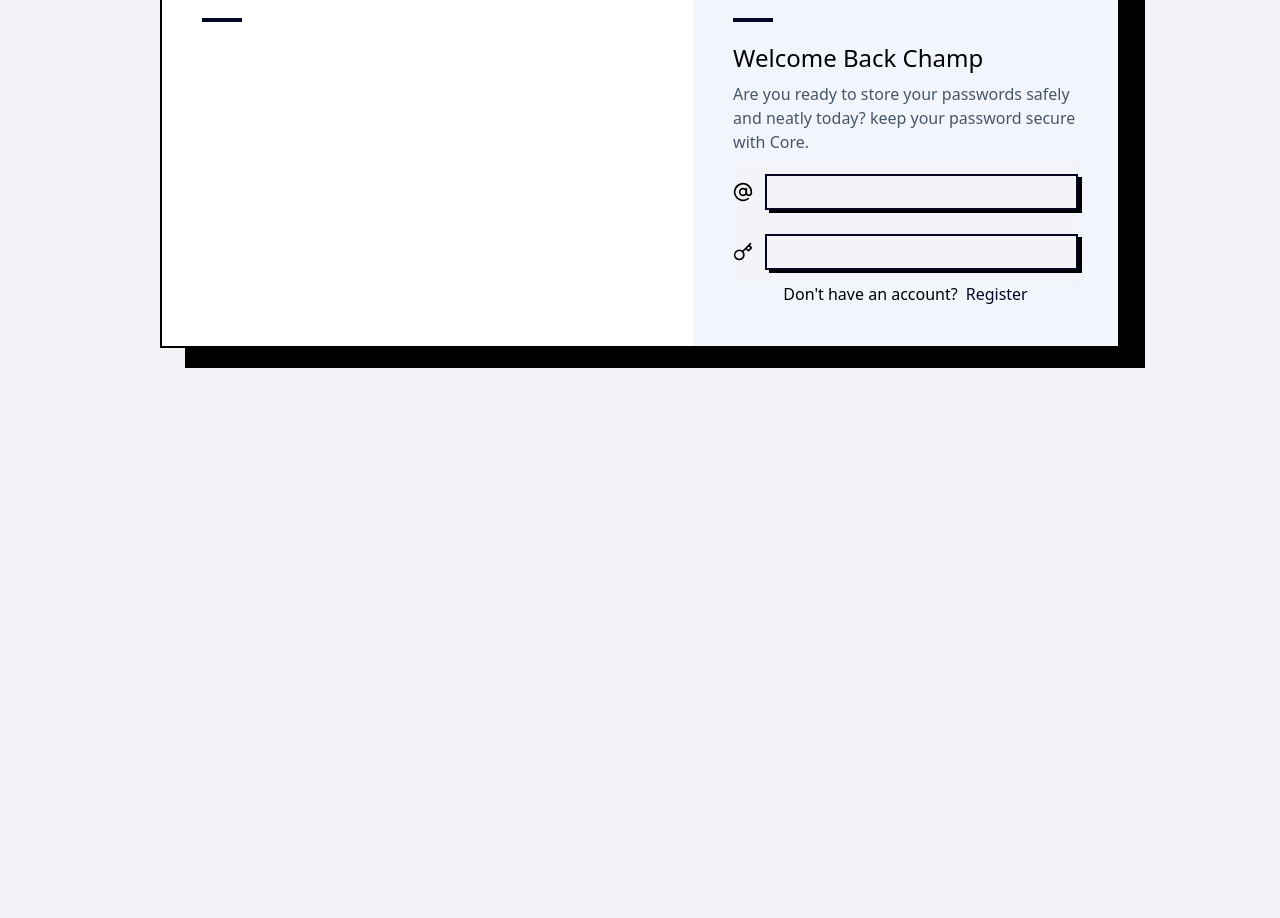
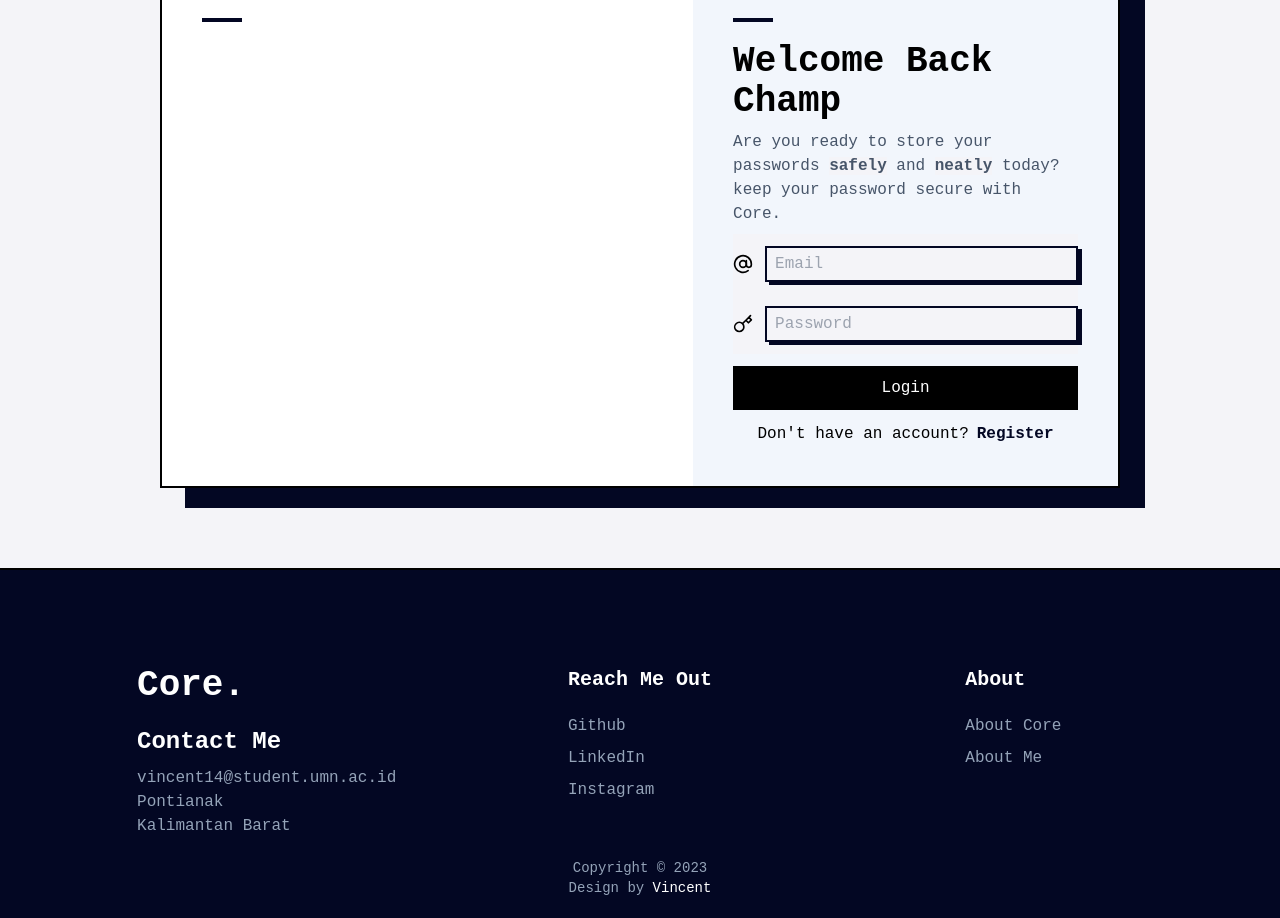
Before and after one commit to vincentt14/Core, a React (Create React App) app: page /login in a window 1280 px wide. Shown: the part 160-1078 px from the top of the page. Before the commit the page ends 800 px from the top, so only its background shows below. Built offline with nearby package versions, Linux system fonts and the light colour scheme.

Commit message:
Core v0.2
adding footer and finalizing login page

```diff
--- a/src/App.tsx
+++ b/src/App.tsx
@@ -1,14 +1,20 @@
 import React from "react";
 import { Routes, Route } from "react-router-dom";
+import Footer from "./components/Footer";
 import LoginPage from "./pages/LoginPage";
 import RegisterPage from "./pages/RegisterPage";
 
 const App = () => {
   return (
-    <Routes>
-      <Route path='/login' element={<LoginPage/>} />
-      <Route path='/register' element={<RegisterPage/>} />
-    </Routes>
+    <div className="container">
+      <main className="container">
+        <Routes>
+          <Route path="/login" element={<LoginPage />} />
+          <Route path="/register" element={<RegisterPage />} />
+        </Routes>
+      </main>
+      <Footer />
+    </div>
   );
 };
 
--- /dev/null
+++ b/src/components/Footer.tsx
@@ -0,0 +1,65 @@
+import React from "react";
+
+const Footer = () => {
+  return (
+    <footer className="bg-[#030723] pt-24 pb-5 border-t-2 border-black">
+      <div className="container mx-auto bg-transparent">
+        <div className="flex flex-wrap bg-transparent mx-auto px-4 sm:px-4 md:px-4 lg:px-20">
+          <div className="w-full bg-transparent font-medium md:w-1/3 flex flex-col place-items-center">
+            <ul className="bg-transparent">
+              <h2 className="font-bold text-4xl text-white bg-transparent mb-5">Core.</h2>
+              <h3 className="bg-transparent text-white font-bold text-2xl mb-2">Contact Me</h3>
+              <p className="bg-transparent text-slate-400">vincent14@student.umn.ac.id</p>
+              <p className="bg-transparent text-slate-400">Pontianak</p>
+              <p className="bg-transparent text-slate-400">Kalimantan Barat</p>
+            </ul>
+          </div>
+          <div className="w-full mb-12 bg-transparent md:w-1/3 flex flex-col place-items-center">
+            <ul className="bg-transparent text-slate-400">
+              <h3 className="font-semibold text-xl text-white mb-5 bg-transparent">Reach Me Out</h3>
+              <li className="bg-transparent">
+                <a href="https://github.com/vincentt14" className="inline-block text-base bg-transparent hover:text-blue-500 mb-2">
+                  Github
+                </a>
+              </li>
+              <li className="bg-transparent">
+                <a href="https://www.linkedin.com/in/vincent-240775185/" className="inline-block text-base bg-transparent hover:text-blue-500 mb-2">
+                  LinkedIn
+                </a>
+              </li>
+              <li className="bg-transparent">
+                <a href="https://www.instagram.com/_vincenttlim" className="inline-block text-base bg-transparent hover:text-blue-500 mb-2">
+                  Instagram
+                </a>
+              </li>
+            </ul>
+          </div>
+          <div className="w-full mb-12 bg-transparent md:w-1/3 flex flex-col place-items-center">
+            <ul className="bg-transparent text-slate-400">
+              <h3 className="font-semibold text-xl text-white mb-5 bg-transparent">About</h3>
+              <li className="bg-transparent">
+                <a href="https://github.com/vincentt14" className="inline-block text-base bg-transparent hover:text-blue-500 mb-2">
+                  About Core
+                </a>
+              </li>
+              <li className="bg-transparent">
+                <a href="https://www.linkedin.com/in/vincent-240775185/" className="inline-block text-base bg-transparent hover:text-blue-500 mb-2">
+                  About Me
+                </a>
+              </li>
+            </ul>
+          </div>
+        </div>
+
+        <div className="w-full bg-transparent">
+          <p className="font-medium text-sm text-slate-400 text-center bg-transparent">Copyright © 2023</p>
+          <p className="font-medium text-sm text-slate-400 text-center bg-transparent">
+            Design by <span className="text-white bg-transparent">Vincent</span>{" "}
+          </p>
+        </div>
+      </div>
+    </footer>
+  );
+};
+
+export default Footer;
--- a/src/components/LoginForm.tsx
+++ b/src/components/LoginForm.tsx
@@ -9,21 +9,18 @@ const LoginForm = () => {
         <i className="mr-3 text-xl">
           <FiAtSign />
         </i>
-        <input className=" w-full border-2 border-[#030723] my-3 h-9 bayangan_field" type="email" />
+        <input className=" w-full border-2 border-[#030723] my-3 h-9 bayangan_field focus:outline-none focus:ring focus:ring-blue-500 p-2" type="email" placeholder="Email"/>
       </div>
       <div className="password flex items-center justify-center">
         <i className="mr-3 text-xl">
           <FiKey />
         </i>
-        <input className="w-full border-2 border-[#030723] my-3 h-9 bayangan_field" type="password" />
+        <input className="w-full border-2 border-[#030723] my-3 h-9 bayangan_field focus:outline-none focus:ring focus:ring-blue-500 p-2" type="password" placeholder="Password"/>
       </div>
 
-      {/* <button>
-        <div>
-          <span></span>
-          <p className="bg-transparent">play free</p>
-        </div>
-      </button> */}
+      <button className="w-full bg-black hover:bg-white text-white hover:text-black border-black hover:tracking-[5px] border-2 py-2 px-4 my-3 ease-out duration-300 focus:outline-none focus:ring focus:ring-blue-500">
+        <p className="mx-auto bg-transparent">Login</p>
+      </button>
     </form>
   );
 };
--- a/src/pages/LoginPage.tsx
+++ b/src/pages/LoginPage.tsx
@@ -4,19 +4,19 @@ import { Link } from "react-router-dom";
 
 const LoginPage = () => {
   return (
-    <div className="bg-[#030723] my-20 mx-40 bayangan border-black border-2">
+    <div className="my-20 mx-40 bayangan border-black border-2">
       <div className="grid grid-cols-9 bg-transparent">
         <div className="bg-white col-span-5 p-10">
           <hr className="bg-[#030723] border-none h-1 w-10 mb-5 mt-14" />
         </div>
         <div className="bg-[#f2f6fc] col-span-4 p-10">
           <hr className="bg-[#030723] border-none h-1 w-10 mb-5 mt-14" />
-          <h1 className="bg-transparent text-2xl">Welcome Back Champ</h1>
-          <p className="bg-transparent text-slate-600 my-2">Are you ready to store your passwords safely and neatly today? keep your password secure with Core.</p>
+          <h1 className="bg-transparent text-4xl font-bold">Welcome Back Champ</h1>
+          <p className="bg-transparent text-slate-600 my-2">Are you ready to store your passwords <span className="font-bold">safely</span> and <span className="font-bold">neatly</span> today? keep your password secure with Core.</p>
           <LoginForm />
           <p className="bg-transparent text-center">
             Don't have an account?
-            <Link to="/register" className="bg-transparent text-center text-[#030723] ml-2">
+            <Link to="/register" className="bg-transparent text-center text-[#030723] ml-2 font-bold">
               Register
             </Link>
           </p>
--- a/src/styles/index.css
+++ b/src/styles/index.css
@@ -1,6 +1,8 @@
 @tailwind base;
 @tailwind components;
 @tailwind utilities;
+
+@import url('https://fonts.googleapis.com/css2?family=Chivo+Mono:wght@100;200;300;400;500;600&display=swap');
 
 :root {
   --darkPurple: #2a1067;
@@ -13,93 +15,21 @@
 * {
   background-color: var(--glacierWhite);
   box-sizing: border-box;
+  font-family: 'Chivo Mono', monospace;
 }
 
+/* body{
+  display: flex;
+} */
+
 .bayangan{
-  box-shadow: 25px 20px;
+  box-shadow: 25px 20px #030723;
 }
 
 .bayangan_field{
-  box-shadow: 4px 3px;
+  box-shadow: 4px 3px #030723;
 }
 
-// button
-button {
-  all: unset;
-  position: relative;
-  cursor: pointer;
+button:hover {
+  box-shadow: 4px 3px #030723;
 }
-
-button::after {
-  content: '';
-  position: absolute;
-  left: -11px;
-  top: -10px;
-  width: calc(100% + 20px);
-  height: calc(50% + 5px);
-  border-top: 1px solid rgba(255, 255, 255, 0.5);
-  border-left: 1px solid rgba(255, 255, 255, 0.5);
-  border-right: 1px solid rgba(255, 255, 255, 0.5);
-}
-
-button::before {
-  content: '';
-  position: absolute;
-  left: -11px;
-  bottom: -10px;
-  width: calc(100% + 20px);
-  height: calc(50% + 5px);
-  border-left: 1px solid rgba(255, 255, 255, 0.5);
-  border-right: 1px solid rgba(255, 255, 255, 0.5);
-  border-bottom: 1px solid rgba(255, 255, 255, 0.5);
-}
-
-button div {
-  position: relative;
-  display: inline-block;
-  overflow: hidden;
-  width: auto;
-  height: auto;
-  padding: 15px 0;
-  background: #ff4655;
-}
-
-button div::after {
-  content: '';
-  position: absolute;
-  right: 0;
-  bottom: 0;
-  width: 5px;
-  height: 5px;
-  background: #0f1923;
-  transition: 0.4s;
-}
-
-button:hover div::after {
-  background: #ece8e1;
-}
-
-button div span {
-  position: absolute;
-  width: 120%;
-  height: 110%;
-  transform: translate(-100%, -20px);
-  background: #0f1923;
-  clip-path: polygon(5% 0, 100% 0, 95% 100%, 0% 100%);
-  transition: 0.4s;
-}
-
-button:hover div span {
-  transform: translate(-10%, -20px);
-}
-
-button div p {
-  position: relative;
-  text-decoration: none;
-  color: #ffffff;
-  font-family: sans-serif;
-  text-transform: uppercase;
-  font-size: 14px;
-  font-weight: bold;
-  padding: 20px 80px;
-}
```
